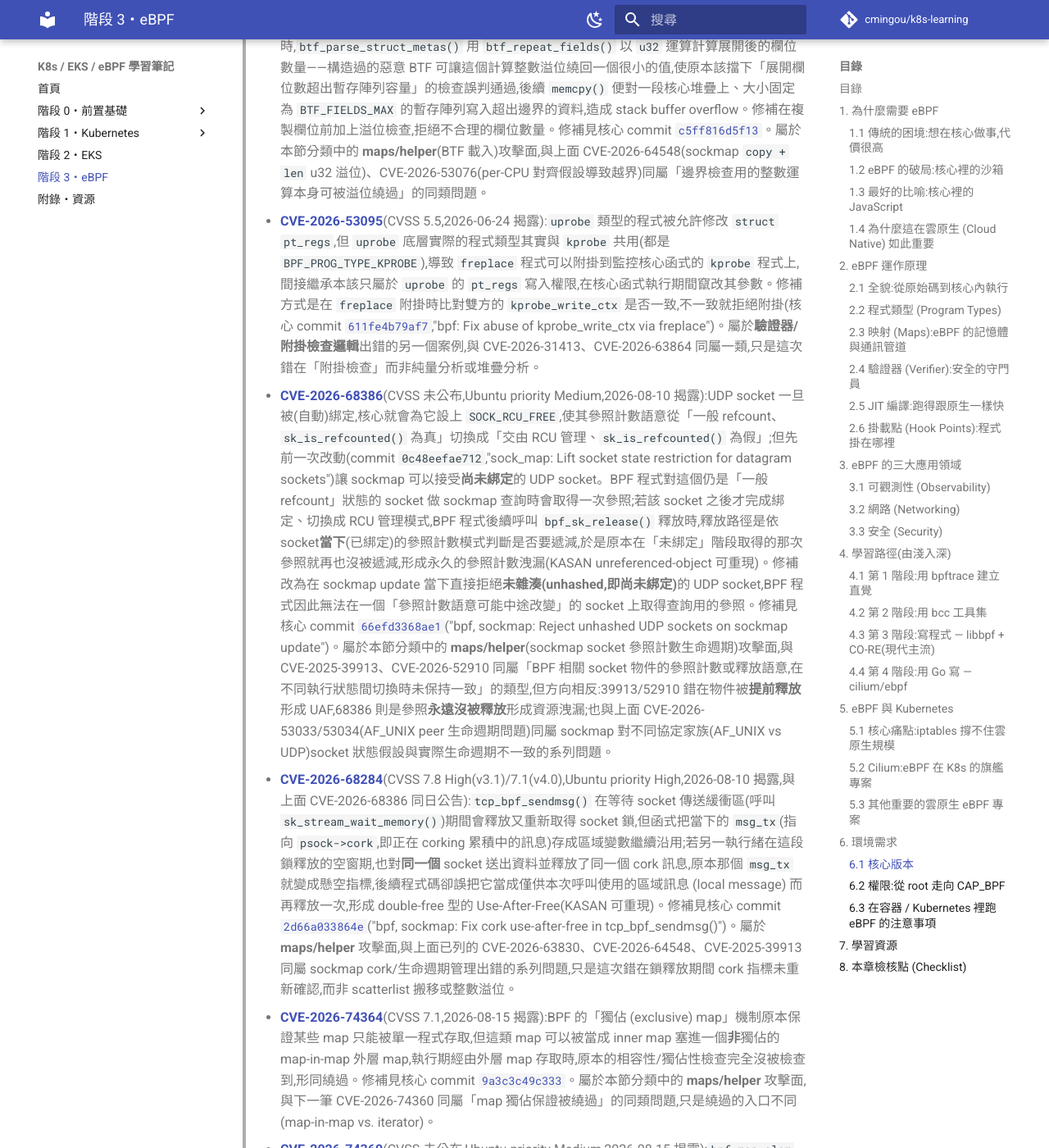
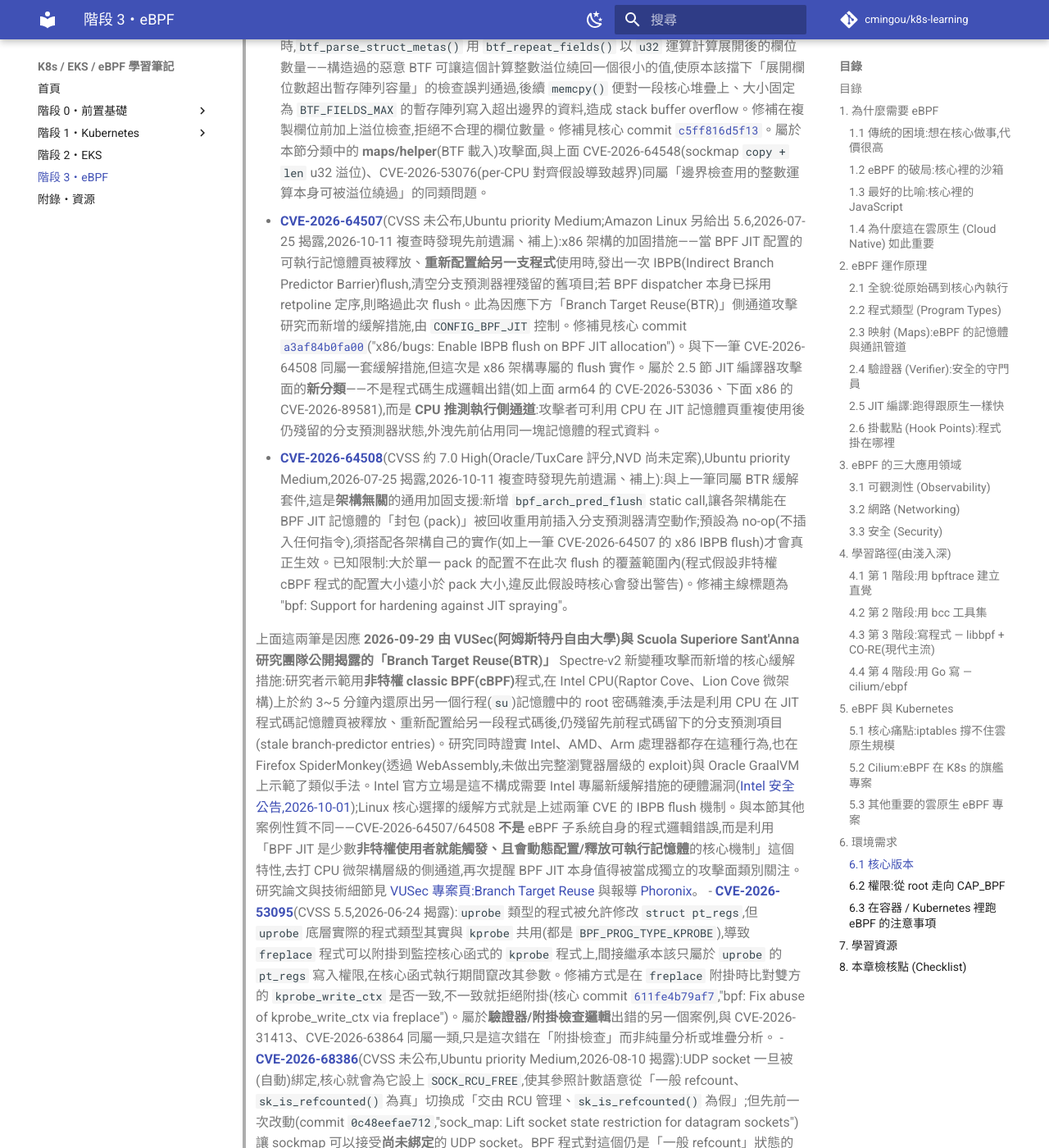
Before and after one commit to cmingou/k8s-learning, an MkDocs documentation site: the page built from docs/03-ebpf/README.md, in a window 1280 px wide and 1400 px high, scrolled down 25493 px. Shown: the whole window at 82% size. Built offline with MkDocs 1.6.1 and Material for MkDocs 9.7.7, drawn with Linux system fonts in a browser that asks for light colours; comment, search, counter and statistics services are not loaded; some of the changed text lies outside the part shown.

Commit message:
Document CVE-2026-64507/64508 (BPF JIT Branch Target Reuse hardening)
Add the two kernel fixes for the Branch Target Reuse (BTR) Spectre-v2
variant disclosed 2026-09-29 by VUSec and Scuola Superiore Sant'Anna,
which demonstrated an unprivileged classic BPF exploit recovering a
root password hash via stale branch-predictor state left behind when
BPF JIT memory is freed and reused. These predate the 2026-10-06
disclosure batch (both are dated 2026-07-25) but were missed by prior
systematic re-checks since they are x86 hardening commits rather than
verifier/maps/helper correctness bugs, a distinct JIT-attack-surface
subtype worth calling out separately.

```diff
--- a/docs/03-ebpf/README.md
+++ b/docs/03-ebpf/README.md
@@ -569,6 +569,10 @@ eBPF 的功能與核心版本**強相關**。各功能登場的大致里程碑(
 > - **[CVE-2026-64545](https://ubuntu.com/security/CVE-2026-64545)**(CVSS 7.5,2026-07-27 揭露):XDP 導向函式 `xdp_master_redirect()`(`net/core/filter.c`)在接收裝置沒有 upper-master adjacency 時缺少 NULL 檢查,當 bond slave 裝置在釋放過程中收到 `XDP_TX` 流量,就可能觸發 NULL pointer dereference 造成 Kernel Panic(阻斷服務);與 2.6 節、3.2 節討論的 XDP 高速封包處理路徑直接相關。修補見核心 commit [`e82d8cc4321c`](https://git.kernel.org/stable/c/e82d8cc4321c373dc46e741cd2dfdaa7921fddb7)。
 > - **[CVE-2026-63864](https://ubuntu.com/security/CVE-2026-63864)**(CVSS 8.4,2026-07-20 揭露):驗證器的 `visit_tailcall_insn()` 忽略了自己的錯誤回傳值,導致 tail call 指令的堆疊存活性(stack liveness)分析可能出錯,讓驗證器誤判為安全而放行本應拒絕的程式;持有 `CAP_BPF`(或系統允許非特權 BPF)即可觸發。修補見核心 commit [`6bd96e40f31d`](https://git.kernel.org/stable/c/6bd96e40f31d) 與 [`945816e63c86`](https://git.kernel.org/stable/c/945816e63c86)。與上面 CVE-2026-31413(見 2.4 節)同屬「驗證器邏輯本身出錯」的類型,只是這次錯在 tail call 而非純量運算。
 > - **[CVE-2026-64354](https://ubuntu.com/security/CVE-2026-64354)**(CVSS 7.8 High,Ubuntu priority Medium,2026-07-25 揭露,2026-09-25 系統性複查時發現先前遺漏、補上):`BPF_BTF_LOAD` 載入使用者提供的 BTF 資料時,`btf_parse_struct_metas()` 用 `btf_repeat_fields()` 以 `u32` 運算計算展開後的欄位數量——構造過的惡意 BTF 可讓這個計算整數溢位繞回一個很小的值,使原本該擋下「展開欄位數超出暫存陣列容量」的檢查誤判通過,後續 `memcpy()` 便對一段核心堆疊上、大小固定為 `BTF_FIELDS_MAX` 的暫存陣列寫入超出邊界的資料,造成 stack buffer overflow。修補在複製欄位前加上溢位檢查,拒絕不合理的欄位數量。修補見核心 commit [`c5ff816d5f13`](https://git.kernel.org/stable/c/c5ff816d5f13900c3f1f3298cfcc61339e056e56)。屬於本節分類中的 **maps/helper**(BTF 載入)攻擊面,與上面 CVE-2026-64548(sockmap `copy + len` u32 溢位)、CVE-2026-53076(per-CPU 對齊假設導致越界)同屬「邊界檢查用的整數運算本身可被溢位繞過」的同類問題。
+> - **[CVE-2026-64507](https://ubuntu.com/security/CVE-2026-64507)**(CVSS 未公布,Ubuntu priority Medium;Amazon Linux 另給出 5.6,2026-07-25 揭露,2026-10-11 複查時發現先前遺漏、補上):x86 架構的加固措施——當 BPF JIT 配置的可執行記憶體頁被釋放、**重新配置給另一支程式**使用時,發出一次 IBPB(Indirect Branch Predictor Barrier)flush,清空分支預測器裡殘留的舊項目;若 BPF dispatcher 本身已採用 retpoline 定序,則略過此次 flush。此為因應下方「Branch Target Reuse(BTR)」側通道攻擊研究而新增的緩解措施,由 `CONFIG_BPF_JIT` 控制。修補見核心 commit [`a3af84b0fa00`](https://git.kernel.org/stable/c/a3af84b0fa00ead01fcd0e28b5d773ff25990a0d)("x86/bugs: Enable IBPB flush on BPF JIT allocation")。與下一筆 CVE-2026-64508 同屬一套緩解措施,但這次是 x86 架構專屬的 flush 實作。屬於 2.5 節 JIT 編譯器攻擊面的**新分類**——不是程式碼生成邏輯出錯(如上面 arm64 的 CVE-2026-53036、下面 x86 的 CVE-2026-89581),而是 **CPU 推測執行側通道**:攻擊者可利用 CPU 在 JIT 記憶體頁重複使用後仍殘留的分支預測器狀態,外洩先前佔用同一塊記憶體的程式資料。
+> - **[CVE-2026-64508](https://ubuntu.com/security/CVE-2026-64508)**(CVSS 約 7.0 High(Oracle/TuxCare 評分,NVD 尚未定案),Ubuntu priority Medium,2026-07-25 揭露,2026-10-11 複查時發現先前遺漏、補上):與上一筆同屬 BTR 緩解套件,這是**架構無關**的通用加固支援:新增 `bpf_arch_pred_flush` static call,讓各架構能在 BPF JIT 記憶體的「封包 (pack)」被回收重用前插入分支預測器清空動作;預設為 no-op(不插入任何指令),須搭配各架構自己的實作(如上一筆 CVE-2026-64507 的 x86 IBPB flush)才會真正生效。已知限制:大於單一 pack 的配置不在此次 flush 的覆蓋範圍內(程式假設非特權 cBPF 程式的配置大小遠小於 pack 大小,違反此假設時核心會發出警告)。修補主線標題為 "bpf: Support for hardening against JIT spraying"。
+>
+> 上面這兩筆是因應 **2026-09-29 由 VUSec(阿姆斯特丹自由大學)與 Scuola Superiore Sant'Anna 研究團隊公開揭露的「Branch Target Reuse(BTR)」** Spectre-v2 新變種攻擊而新增的核心緩解措施:研究者示範用**非特權 classic BPF(cBPF)**程式,在 Intel CPU(Raptor Cove、Lion Cove 微架構)上於約 3~5 分鐘內還原出另一個行程(`su`)記憶體中的 root 密碼雜湊,手法是利用 CPU 在 JIT 程式碼記憶體頁被釋放、重新配置給另一段程式碼後,仍殘留先前程式碼留下的分支預測項目(stale branch-predictor entries)。研究同時證實 Intel、AMD、Arm 處理器都存在這種行為,也在 Firefox SpiderMonkey(透過 WebAssembly,未做出完整瀏覽器層級的 exploit)與 Oracle GraalVM 上示範了類似手法。Intel 官方立場是這不構成需要 Intel 專屬新緩解措施的硬體漏洞([Intel 安全公告,2026-10-01](https://www.intel.com/content/www/us/en/security-center/announcement/intel-security-announcement-2026-10-01-001.html));Linux 核心選擇的緩解方式就是上述兩筆 CVE 的 IBPB flush 機制。與本節其他案例性質不同——CVE-2026-64507/64508 **不是** eBPF 子系統自身的程式邏輯錯誤,而是利用「BPF JIT 是少數**非特權使用者就能觸發、且會動態配置/釋放可執行記憶體**的核心機制」這個特性,去打 CPU 微架構層級的側通道,再次提醒 BPF JIT 本身值得被當成獨立的攻擊面類別關注。研究論文與技術細節見 [VUSec 專案頁:Branch Target Reuse](https://www.vusec.net/projects/btr/) 與報導 [Phoronix](https://www.phoronix.com/news/Branch-Target-Reuse-BTR)。
 > - **[CVE-2026-53095](https://ubuntu.com/security/CVE-2026-53095)**(CVSS 5.5,2026-06-24 揭露):`uprobe` 類型的程式被允許修改 `struct pt_regs`,但 `uprobe` 底層實際的程式類型其實與 `kprobe` 共用(都是 `BPF_PROG_TYPE_KPROBE`),導致 `freplace` 程式可以附掛到監控核心函式的 `kprobe` 程式上,間接繼承本該只屬於 `uprobe` 的 `pt_regs` 寫入權限,在核心函式執行期間竄改其參數。修補方式是在 `freplace` 附掛時比對雙方的 `kprobe_write_ctx` 是否一致,不一致就拒絕附掛(核心 commit [`611fe4b79af7`](https://github.com/torvalds/linux/commit/611fe4b79af7),"bpf: Fix abuse of kprobe_write_ctx via freplace")。屬於**驗證器/附掛檢查邏輯**出錯的另一個案例,與 CVE-2026-31413、CVE-2026-63864 同屬一類,只是這次錯在「附掛檢查」而非純量分析或堆疊分析。
 > - **[CVE-2026-68386](https://ubuntu.com/security/CVE-2026-68386)**(CVSS 未公布,Ubuntu priority Medium,2026-08-10 揭露):UDP socket 一旦被(自動)綁定,核心就會為它設上 `SOCK_RCU_FREE`,使其參照計數語意從「一般 refcount、`sk_is_refcounted()` 為真」切換成「交由 RCU 管理、`sk_is_refcounted()` 為假」;但先前一次改動(commit `0c48eefae712`,"sock_map: Lift socket state restriction for datagram sockets")讓 sockmap 可以接受**尚未綁定**的 UDP socket。BPF 程式對這個仍是「一般 refcount」狀態的 socket 做 sockmap 查詢時會取得一次參照;若該 socket 之後才完成綁定、切換成 RCU 管理模式,BPF 程式後續呼叫 `bpf_sk_release()` 釋放時,釋放路徑是依 socket**當下**(已綁定)的參照計數模式判斷是否要遞減,於是原本在「未綁定」階段取得的那次參照就再也沒被遞減,形成永久的參照計數洩漏(KASAN unreferenced-object 可重現)。修補改為在 sockmap update 當下直接拒絕**未雜湊(unhashed,即尚未綁定)**的 UDP socket,BPF 程式因此無法在一個「參照計數語意可能中途改變」的 socket 上取得查詢用的參照。修補見核心 commit [`66efd3368ae1`](https://github.com/torvalds/linux/commit/66efd3368ae10d05e08fbe6425b50fdec7186ac7)("bpf, sockmap: Reject unhashed UDP sockets on sockmap update")。屬於本節分類中的 **maps/helper**(sockmap socket 參照計數生命週期)攻擊面,與 CVE-2025-39913、CVE-2026-52910 同屬「BPF 相關 socket 物件的參照計數或釋放語意,在不同執行狀態間切換時未保持一致」的類型,但方向相反:39913/52910 錯在物件被**提前釋放**形成 UAF,68386 則是參照**永遠沒被釋放**形成資源洩漏;也與上面 CVE-2026-53033/53034(AF_UNIX peer 生命週期問題)同屬 sockmap 對不同協定家族(AF_UNIX vs UDP)socket 狀態假設與實際生命週期不一致的系列問題。
 > - **[CVE-2026-68284](https://ubuntu.com/security/CVE-2026-68284)**(CVSS 7.8 High(v3.1)/7.1(v4.0),Ubuntu priority High,2026-08-10 揭露,與上面 CVE-2026-68386 同日公告):`tcp_bpf_sendmsg()` 在等待 socket 傳送緩衝區(呼叫 `sk_stream_wait_memory()`)期間會釋放又重新取得 socket 鎖,但函式把當下的 `msg_tx`(指向 `psock->cork`,即正在 corking 累積中的訊息)存成區域變數繼續沿用;若另一執行緒在這段鎖釋放的空窗期,也對**同一個** socket 送出資料並釋放了同一個 cork 訊息,原本那個 `msg_tx` 就變成懸空指標,後續程式碼卻誤把它當成僅供本次呼叫使用的區域訊息 (local message) 而再釋放一次,形成 double-free 型的 Use-After-Free(KASAN 可重現)。修補見核心 commit [`2d66a033864e`](https://github.com/torvalds/linux/commit/2d66a033864e27ab8d5e44cb36f31d9d2413bee4)("bpf, sockmap: Fix cork use-after-free in tcp_bpf_sendmsg()")。屬於 **maps/helper** 攻擊面,與上面已列的 CVE-2026-63830、CVE-2026-64548、CVE-2025-39913 同屬 sockmap cork/生命週期管理出錯的系列問題,只是這次錯在鎖釋放期間 cork 指標未重新確認,而非 scatterlist 搬移或整數溢位。
```
